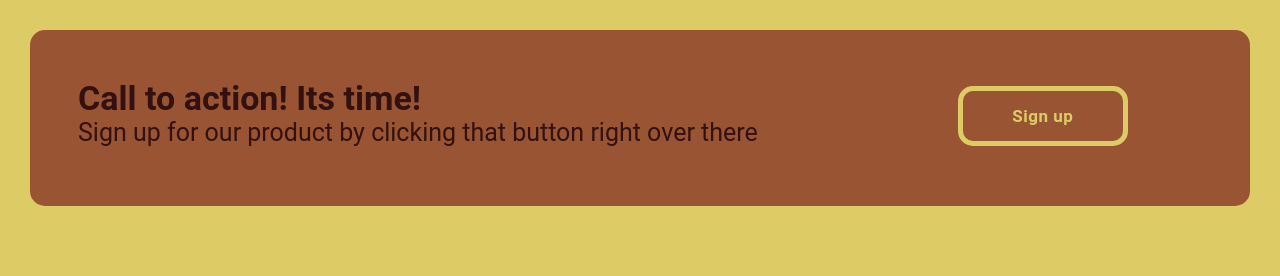
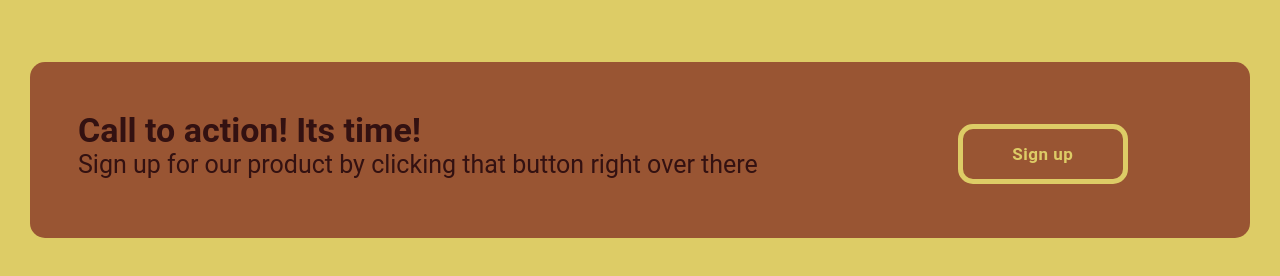
Before and after one commit to JoshuBrsk/landing-page, a plain HTML site: page index.html in a window 1280 px wide. Shown: the part 1478-1754 px from the top of the page. Before the commit the page ends 1716 px from the top, so only its background shows below. Drawn offline with Linux system fonts and the light colour scheme.

Commit message:
some changes

```diff
--- a/styles.css
+++ b/styles.css
@@ -162,7 +162,7 @@ main {
 #sign-button {
     border-radius: 15px;
     height: 11rem;
-    margin: 2rem auto;
+    margin: 4rem auto;
     width: 1220px;
     align-items: left;
     background-color: #995533;
@@ -182,7 +182,7 @@ main {
 .button2 {
     justify-content: center;
     align-items: center;
-    margin: 3.5rem 0px 0px 200px;
+    margin: 62px 0px 0px 200px;
     display: flex;
     border-radius: 15px;
     border: #DDCC66 solid 5px;
@@ -191,7 +191,7 @@ main {
 }
 
 #just {
-    margin: 3rem 0px 0px 3rem;
+    margin: 48px 0px 0px 3rem;
     display: flex;
     flex-direction: column;
 }
```
